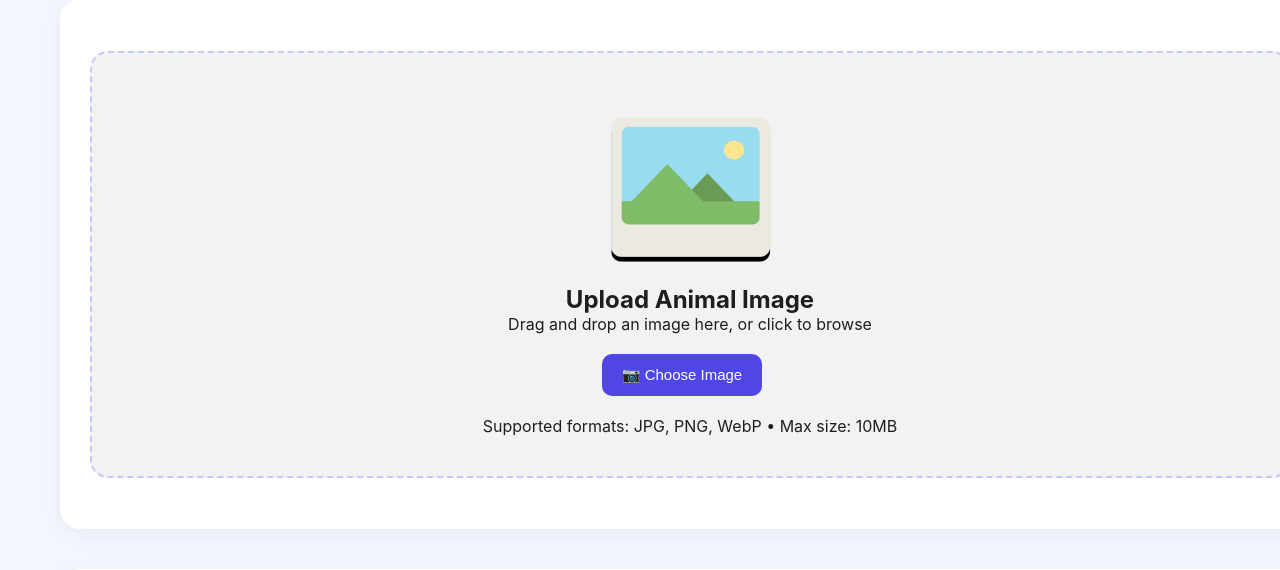
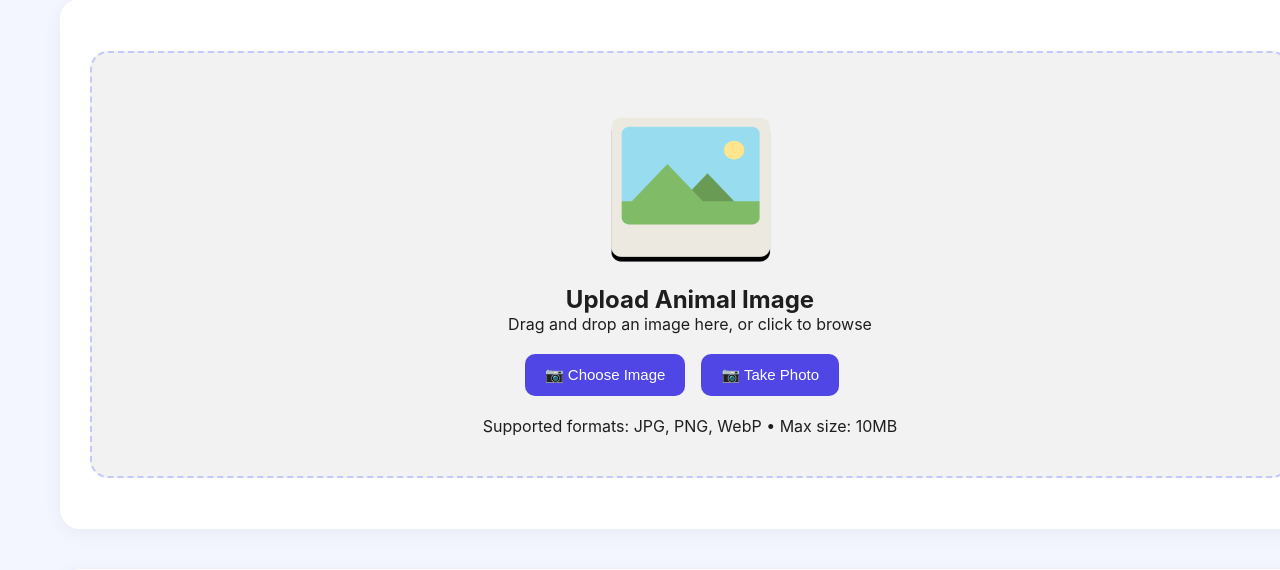
Before and after one commit to Michelle20-sgv/HCAI_Group-04, a Flask app: page / in a window 1280 px wide. Shown: the part 160-730 px from the top of the page. Run offline with Flask 3, Linux system fonts and the light colour scheme; some libraries are stand-ins or nearby versions.

Commit message:
Update index.html

```diff
--- a/HCAI_Group 04/templates/index.html
+++ b/HCAI_Group 04/templates/index.html
@@ -52,6 +52,9 @@
 
             <button id="Button">
               <span id="_5_75"><span id="__5" class="text">📷 Choose Image</span></span>
+            </button>
+             <button id="Button_0">
+              <span id="_5_77"><span id="__6" class="text">📷 Take Photo</span></span>
             </button>
             <p id="infoText"></p>
           </div>
```
